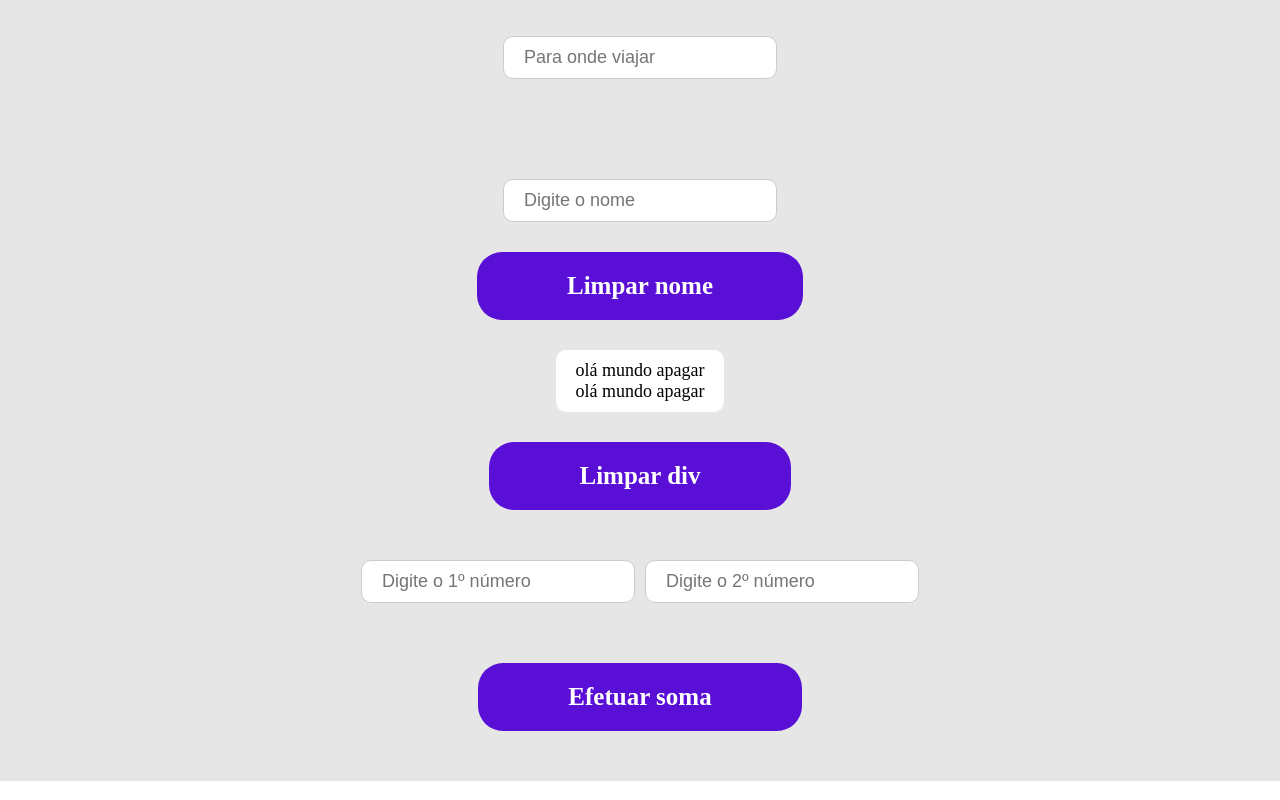
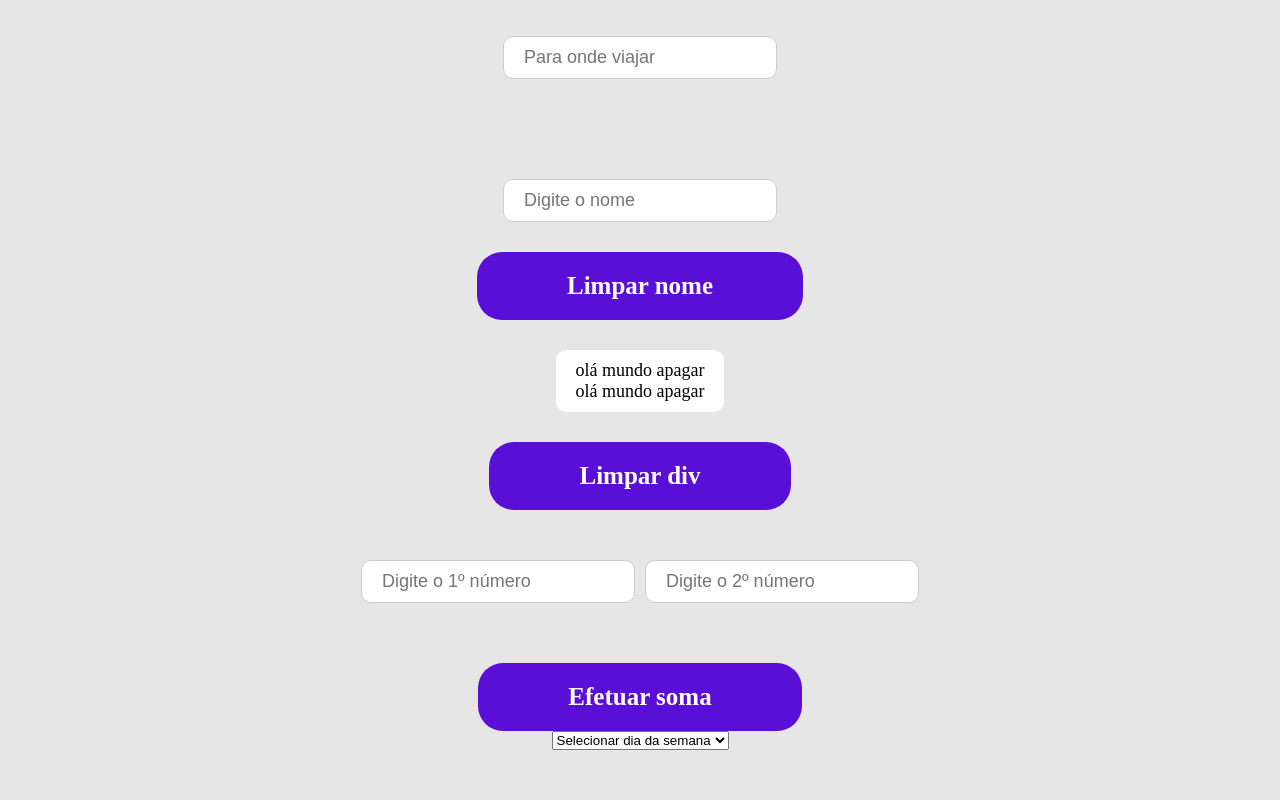
Before and after one commit to leonardoabreu546/background_changer, a website: page background.html in a window 1280 px wide. Shown: the part 1263-2063 px from the top of the page. Drawn offline with Linux system fonts and the light colour scheme.

Commit message:
criar select com dias da semana

```diff
--- a/background.html
+++ b/background.html
@@ -44,7 +44,16 @@
         </div>
         <div class="text-center" id="soma"></div>
         <div class="button-main" onclick="soma()">Efetuar soma</div>
-
+        <select>
+            <option>Selecionar dia da semana</option>
+            <option>Segunda-feira</option>
+            <option>Terça-feira</option>
+            <option>Quarta-feira</option>
+            <option>Quinta-feira</option>
+            <option>Sexta-feira</option>
+            <option>Sábado</option>
+            <option>Domingo</option>
+        </select>
     </div>
     <script src="script.js"></script>
 </body>
```
